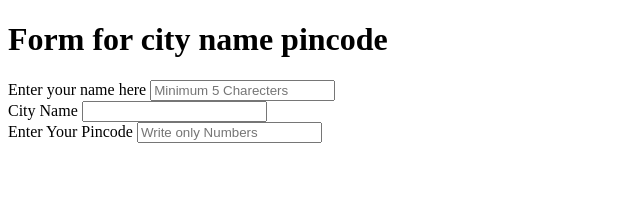
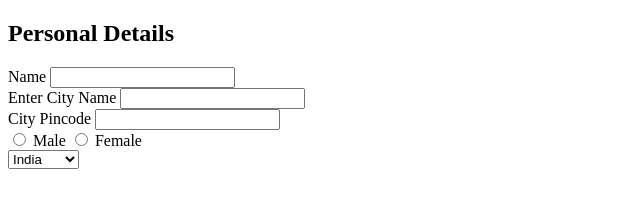
Before and after one commit to ansh-raj-26/Web-Development-Course, a plain HTML site: page inline block/Quize.html in a window 1280 px wide. Shown: the whole page, without its empty margins (0-640 px from the left). Drawn offline with Linux system fonts and the light colour scheme.

Commit message:
Update Quize.html

```diff
--- a/inline block/Quize.html
+++ b/inline block/Quize.html
@@ -4,24 +4,44 @@ without using br tag write a vertically aligned form asking for name city and pi
 
 <!DOCTYPE html>
 <html lang="en">
+
 <head>
-    <meta charset="UTF-8">
-    <meta name="viewport" content="width=device-width, initial-scale=1.0">
-    <title>Form For name,City,pincode</title>
+    <meta charset="UTF-8" />
+    <meta name="viewport" content="width=device-width, initial-scale=1.0" />
+    <title>Form</title>
 </head>
+
 <body>
-    <h1>Form for city name pincode</h1>
+    <h2>Personal Details</h2>
+
     <div>
-        <label for="Username">Enter your name here</label>
-        <input type="text" required name="Username" id="Username" placeholder="Minimum 5 Charecters">
+        <label for="username">Name</label>
+        <input type="text" name="username" required id="username" />
+    </div>
+
+    <div>
+        <label for="city">Enter City Name</label>
+        <input type="text" name="city" id="city" >
+    </div>
+
+    <div>
+        <label for="pincode">City Pincode</label>
+        <input type="text" name="pincode" id="pincode" required>
     </div>
     <div>
-        <label for="city">City Name</label>
-        <input type="text" required name="city" id="city">
+        <input type="radio"  id="male" name="gender" value="male">
+        <label for="male">Male</label>
+        <input type="radio" id="female" name="gender" value="female">
+        <label for="female">Female</label>
     </div>
+
     <div>
-        <label for="pincode">Enter Your Pincode</label>
-        <input type="text" name="pincode" id="pincode" placeholder="Write only Numbers">
+        <select name="country" id="country">
+            <option value="India">India</option>
+            <option value="Africa">Africa</option>
+            <option value="America">America</option>
+        </select>
     </div>
 </body>
+
 </html>
```
